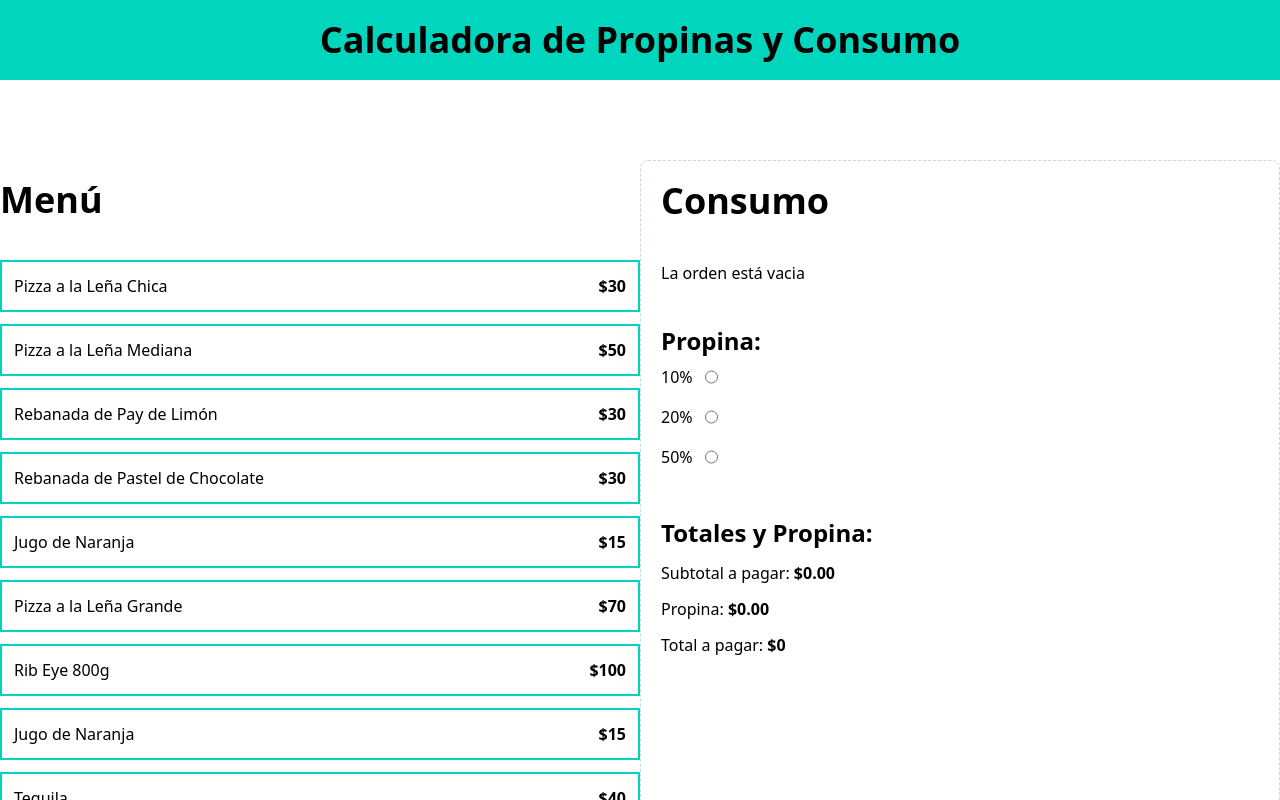
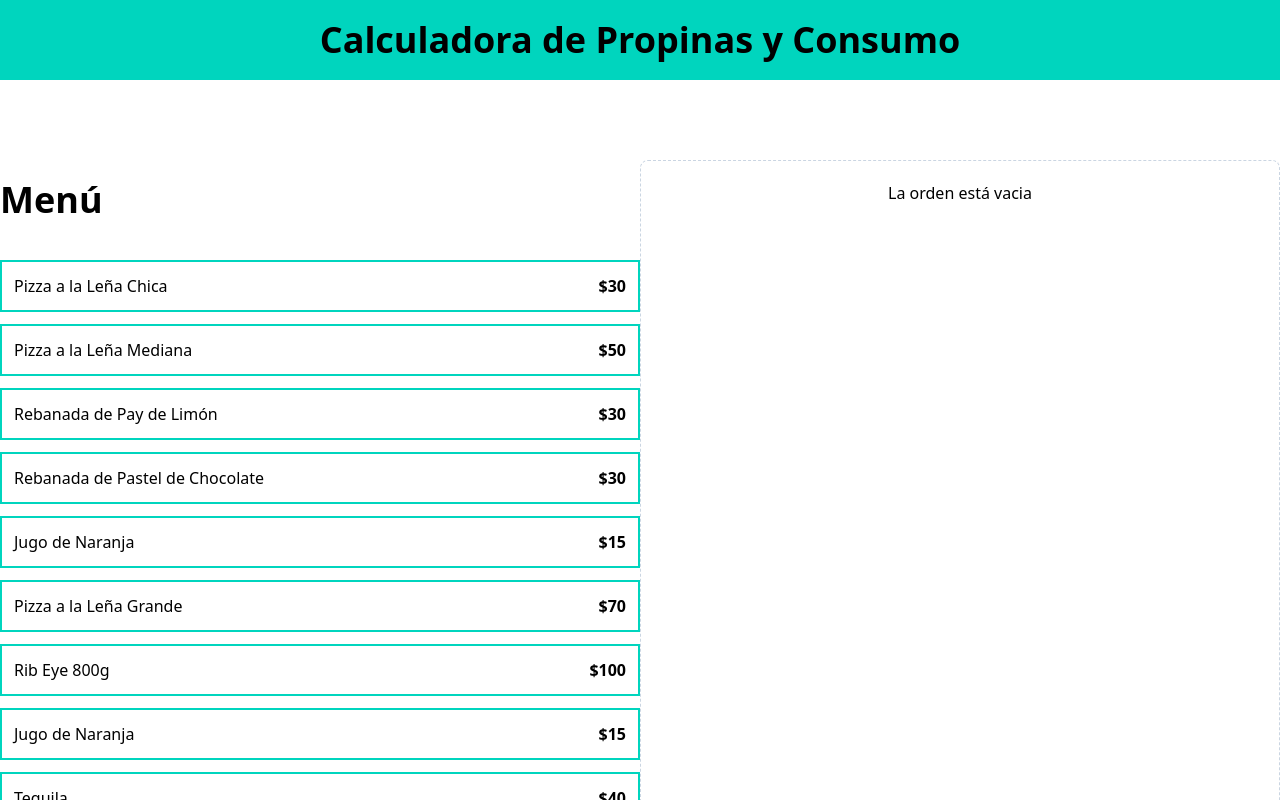
Before and after one commit to antonyrz/calculadora_propinas, a React (Vite) app: page / in a window 1280 px wide. Shown: the top 800 px of the page. Built offline with nearby package versions, Linux system fonts and the light colour scheme.

Commit message:
finalizado

```diff
--- a/src/App.tsx
+++ b/src/App.tsx
@@ -7,7 +7,7 @@
 
 function App() {
 
-  const {order, tip, setTip, addItem, removeItem } = useOrder();
+  const {order, tip, setTip, addItem, removeItem, placeOrder } = useOrder();
 
   return (
     <>
@@ -31,19 +31,28 @@
         </div>
 
         <div className="border border-dashed border-slate-300 p-5 rounded-lg space-y-10">
+            {order.length > 0 ? (
+
+            <>
               <OrderContents
                 order={order}
-            removeItem={removeItem}
-            />
+                removeItem={removeItem}/>
 
               <TipPercentageForm
                 setTip={setTip}
-        />
+                tip={tip}/>
 
               <OrderTotals
                 order={order}
                 tip={tip}
-          />
+                placeOrder={placeOrder}/>
+            </>
+
+            ) : (
+              <p className="text-center">La orden está vacia</p>
+            )}
+
+
         </div>
       </main>
     </>
--- a/src/components/OrderContents.tsx
+++ b/src/components/OrderContents.tsx
@@ -14,10 +14,7 @@
                 <h2 className="font-black text-4xl">Consumo</h2>
 
                 <div className="space-y-3 mt-10">
-                    {order.length === 0
-                    ? <p>La orden está vacia</p>
-                    : (
-                        order.map(item => (
+                    {order.map(item => (
                             <div
                                 key={item.id}
                                 className="flex items-center justify-between py-5 border-t border-gray-200 last-of-type:border-b"
@@ -42,8 +39,7 @@
                                 </div>
                             </div>
 
-                        ))
-                    )}
+                        ))}
                 </div>
             </div>
         </>
--- a/src/components/OrderTotals.tsx
+++ b/src/components/OrderTotals.tsx
@@ -4,14 +4,17 @@
 
 type OrderTotalsProps = {
   order: OrderItem[],
-  tip: number
+  tip: number,
+  placeOrder: () => void,
 };
 
-export default function OrderTotals({order, tip} : OrderTotalsProps) {
+export default function OrderTotals({order, tip, placeOrder} : OrderTotalsProps) {
 
   const subTotalAmount = useMemo(() => order.reduce((total, item) => total + (item.price * item.quantity), 0), [order]);
 
   const tipAmount = useMemo(() => subTotalAmount * tip, [tip, subTotalAmount]);
+
+  const totalAmount = useMemo(() => subTotalAmount + tipAmount, [tipAmount, subTotalAmount])
 
     return (
 
@@ -27,12 +30,16 @@
           </p>
 
           <p>Total a pagar: {''}
-              <span className="font-bold">$0</span>
+              <span className="font-bold">{formatCurrency(totalAmount)}</span>
           </p>
         </div>
 
-        <button>
-
+        <button
+        className="cursor-pointer w-full bg-black p-3 uppercase text-white font-bold disabled:opacity-10 disabled:cursor-auto"
+        disabled={totalAmount === 0}
+        onClick={placeOrder}
+        >
+          Guardar Orden
         </button>
       </>
 
--- a/src/components/TipPercentageForm.tsx
+++ b/src/components/TipPercentageForm.tsx
@@ -20,24 +20,26 @@
 
 type tipPercentageFormProps = {
     setTip: Dispatch<SetStateAction<number>>,
+    tip: number
 };
 
-export default function TipPercentageForm({setTip} : tipPercentageFormProps) {
+export default function TipPercentageForm({setTip, tip} : tipPercentageFormProps) {
   return (
     <div>
         <h3 className="font-black text-2xl">Propina:</h3>
 
         <form action="">
-            {tipOptions.map(tip => (
+            {tipOptions.map(tipOption => (
 
-            <div key={tip.id} className="flex gap-3 py-2">
-                <label htmlFor={tip.id}>{tip.label}</label>
+            <div key={tipOption.id} className="flex gap-3 py-2">
+                <label htmlFor={tipOption.id}>{tipOption.label}</label>
                 <input
-                    id={tip.id}
+                    id={tipOption.id}
                     type="radio"
                     name="tip"
-                    value={tip.value}
+                    value={tipOption.value}
                     onChange={e => setTip(+e.target.value)}
+                    checked={tipOption.value === tip}
                 />
             </div>
             ))}
--- a/src/hooks/useOrder.ts
+++ b/src/hooks/useOrder.ts
@@ -27,11 +27,17 @@
         setOrder(order.filter(item => item.id !== id));
     };
 
+    function placeOrder(){
+        setOrder([]);
+        setTip(0);
+    };
+
     return{
         order,
         tip,
         setTip,
         addItem,
-        removeItem
+        removeItem,
+        placeOrder
     };
 }
```
Lines whose indentation alone changed are shown as unchanged.
